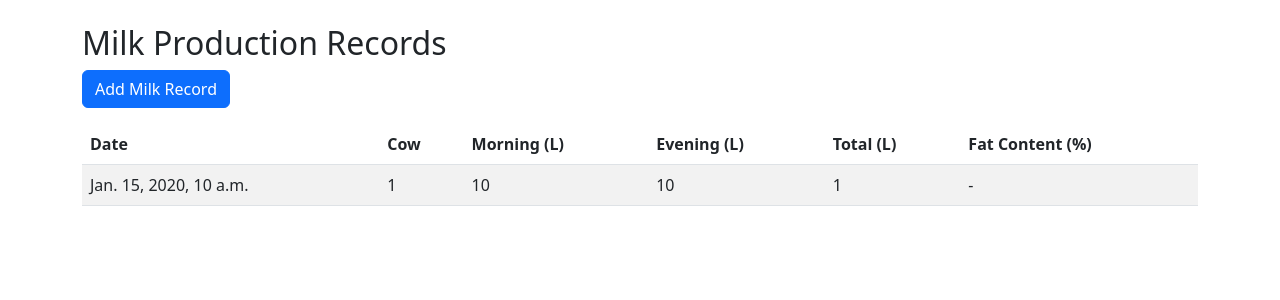
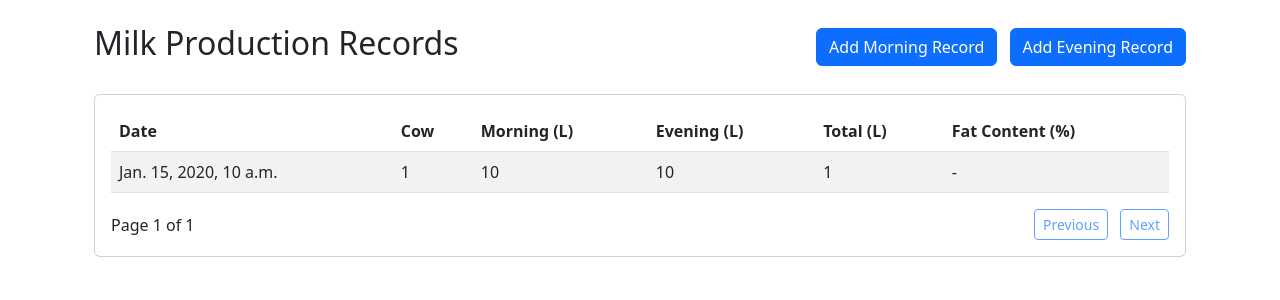
Before and after one commit to KamandeRick/dairy_farm, a Django app: template farm_management/templates/farm_management/milk_production_list.html in a window 1280 px wide. Shown: the part 56-356 px from the top of the page. Run offline with Django 4.2, Linux system fonts and the light colour scheme; the template is opened without the code that fills it: most values are stand-ins (such as "Sample title", 1, 10 or a date in 2020); some libraries are stand-ins or nearby versions.

Commit message:
add table template

```diff
--- /dev/null
+++ b/farm_management/templates/farm_management/includes/milk_records_table_rows.html
@@ -0,0 +1,10 @@
+{% for record in records %}
+<tr>
+    <td>{{ record.date }}</td>
+    <td>{{ record.cow.tag_number }}</td>
+    <td>{{ record.morning_amount }}</td>
+    <td>{{ record.evening_amount }}</td>
+    <td>{{ record.total_production }}</td>
+    <td>{{ record.fat_content|default:"-" }}</td>
+</tr>
+{% endfor %}
--- a/farm_management/templates/farm_management/milk_production_list.html
+++ b/farm_management/templates/farm_management/milk_production_list.html
@@ -1,12 +1,19 @@
 {% extends 'base.html' %}
-
 {% block title %}Milk Production Records{% endblock %}
 
 {% block content %}
+<div class="container mt-4">
+    <div class="d-flex justify-content-between align-items-center mb-4">
         <h2>Milk Production Records</h2>
+        <div>
+            <a href="{% url 'farm_management:add_milk_record' %}?type=morning" class="btn btn-primary me-2">Add Morning Record</a>
+            <a href="{% url 'farm_management:add_milk_record' %}?type=evening" class="btn btn-primary">Add Evening Record</a>
+        </div>
+    </div>
 
-<a href="{% url 'farm_management:add_milk_record' %}" class="btn btn-primary mb-3">Add Milk Record</a>
-
+    <div class="card">
+        <div class="card-body">
+            <div class="table-responsive">
                 <table class="table table-striped">
                     <thead>
                         <tr>
@@ -18,17 +25,63 @@
                             <th>Fat Content (%)</th>
                         </tr>
                     </thead>
-    <tbody>
-        {% for record in records %}
-        <tr>
-            <td>{{ record.date }}</td>
-            <td>{{ record.cow.tag_number }}</td>
-            <td>{{ record.morning_amount }}</td>
-            <td>{{ record.evening_amount }}</td>
-            <td>{{ record.total_production }}</td>
-            <td>{{ record.fat_content|default:"-" }}</td>
-        </tr>
-        {% endfor %}
+                    <tbody id="milk-records-table">
+                        {% include 'farm_management/includes/milk_records_table_rows.html' %}
                     </tbody>
                 </table>
+
+                <div class="d-flex justify-content-between align-items-center mt-3">
+                    <div class="pagination-info">
+                        Page {{ records.number }} of {{ records.paginator.num_pages }}
+                    </div>
+                    <div class="pagination-controls">
+                        <button class="btn btn-sm btn-outline-primary me-2 {% if not records.has_previous %}disabled{% endif %}"
+                                onclick="changePage({{ records.previous_page_number|default:1 }})"
+                                {% if not records.has_previous %}disabled{% endif %}>
+                            Previous
+                        </button>
+                        <button class="btn btn-sm btn-outline-primary {% if not records.has_next %}disabled{% endif %}"
+                                onclick="changePage({{ records.next_page_number|default:records.paginator.num_pages }})"
+                                {% if not records.has_next %}disabled{% endif %}>
+                            Next
+                        </button>
+                    </div>
+                </div>
+            </div>
+        </div>
+    </div>
+</div>
+
+{% block extra_js %}
+<script>
+function changePage(pageNumber) {
+    fetch(`?page=${pageNumber}`, {
+        headers: {
+            'X-Requested-With': 'XMLHttpRequest'
+        }
+    })
+    .then(response => response.json())
+    .then(data => {
+        // Update table content
+        document.getElementById('milk-records-table').innerHTML = data.html;
+
+        // Update pagination controls
+        const prevButton = document.querySelector('.pagination-controls button:first-child');
+        const nextButton = document.querySelector('.pagination-controls button:last-child');
+        const paginationInfo = document.querySelector('.pagination-info');
+
+        prevButton.disabled = !data.has_previous;
+        prevButton.classList.toggle('disabled', !data.has_previous);
+        prevButton.onclick = () => changePage(data.current_page - 1);
+
+        nextButton.disabled = !data.has_next;
+        nextButton.classList.toggle('disabled', !data.has_next);
+        nextButton.onclick = () => changePage(data.current_page + 1);
+
+        paginationInfo.textContent = `Page ${data.current_page} of ${data.total_pages}`;
+    })
+    .catch(error => console.error('Error:', error));
+}
+</script>
 {% endblock %}
+{% endblock %}
```
Lines whose indentation alone changed are shown as unchanged.
